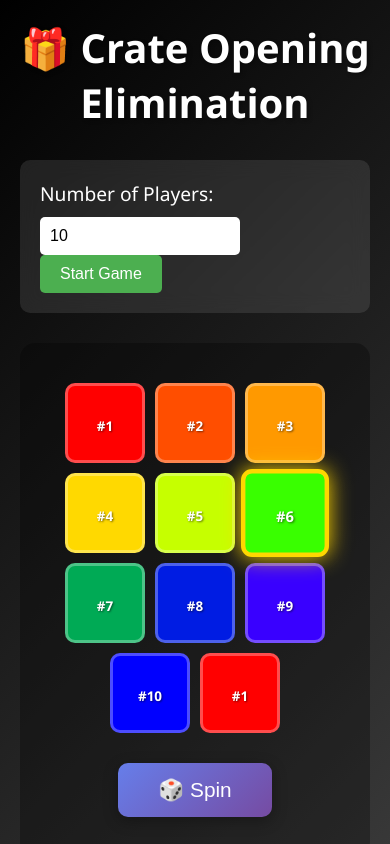
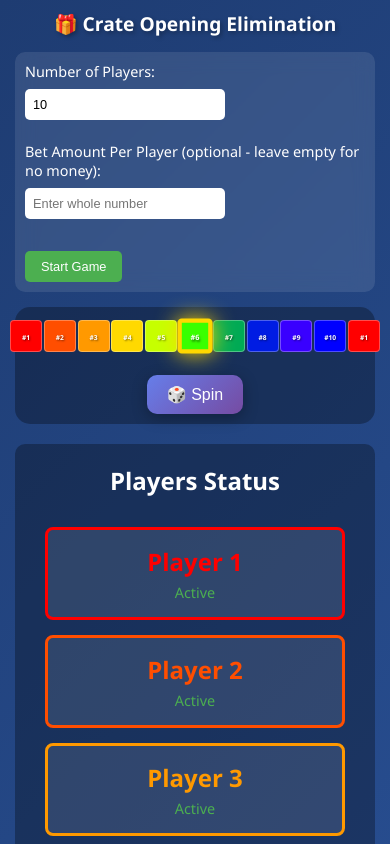
Before and after one commit to dexterolsen2/Crate-Elimination-System, a plain HTML site: page index.html in a window 390 px wide. Both pictures are taken after a click on the button "Start Game". Shown: the top 844 px of the page. Drawn offline with Linux system fonts and the light colour scheme.

Commit message:
Update index.html

```diff
--- a/index.html
+++ b/index.html
@@ -13,50 +13,52 @@
 
         body {
             font-family: 'Segoe UI', Tahoma, Geneva, Verdana, sans-serif;
-            background: linear-gradient(135deg, #000000 0%, #616161 100%);
+            background: linear-gradient(135deg, #1e3c72 0%, #2a5298 100%);
             min-height: 100vh;
-            padding: 20px;
+            padding: 10px;
             color: white;
+            overflow-x: hidden;
         }
 
         .container {
-            max-width: 1200px;
+            max-width: 100%;
             margin: 0 auto;
+            padding: 0 5px;
         }
 
         h1 {
             text-align: center;
-            margin-bottom: 30px;
-            font-size: 2.5em;
+            margin-bottom: 20px;
+            font-size: clamp(1.5em, 5vw, 2.5em);
             text-shadow: 2px 2px 4px rgba(0,0,0,0.3);
         }
 
         .setup-section {
             background: rgba(255,255,255,0.1);
-            padding: 20px;
+            padding: 15px;
             border-radius: 10px;
-            margin-bottom: 30px;
+            margin-bottom: 20px;
             backdrop-filter: blur(10px);
         }
 
         .setup-section label {
             display: block;
-            margin-bottom: 10px;
-            font-size: 1.2em;
+            margin-bottom: 8px;
+            font-size: clamp(0.9em, 2.5vw, 1.2em);
         }
 
         .setup-section input {
-            width: 200px;
-            padding: 10px;
-            font-size: 1em;
+            width: min(200px, 80%);
+            padding: 8px;
+            font-size: clamp(0.8em, 2vw, 1em);
             border-radius: 5px;
             border: none;
             margin-right: 10px;
         }
 
         .setup-section button {
-            padding: 10px 20px;
-            font-size: 1em;
+            padding: 8px 16px;
+            font-size: clamp(0.8em, 2vw, 1em);
             background: #4CAF50;
             color: white;
             border: none;
@@ -71,33 +73,126 @@
 
         .crate-section {
             background: rgba(0,0,0,0.3);
-            padding: 40px;
+            padding: 20px 5px;
             border-radius: 15px;
-            margin-bottom: 30px;
+            margin-bottom: 20px;
             text-align: center;
+            overflow: visible;
         }
 
         .crates {
             display: flex;
             justify-content: center;
-            gap: 10px;
-            margin-bottom: 30px;
-            flex-wrap: wrap;
+            align-items: center;
+            gap: min(1vw, 8px);
+            margin-bottom: 20px;
+            flex-wrap: nowrap;
+            overflow: visible;
+            padding: 5px 2px;
+            width: 100%;
         }
 
         .crate {
-            width: 80px;
-            height: 80px;
+            width: calc((100vw - 40px - (10 * min(1vw, 8px))) / 11);
+            height: calc((100vw - 40px - (10 * min(1vw, 8px))) / 11);
+            max-width: 80px;
+            max-height: 80px;
+            min-width: 30px;
+            min-height: 30px;
+            flex-shrink: 0;
+            flex-grow: 0;
             border-radius: 10px;
             border: 3px solid rgba(255,255,255,0.3);
             display: flex;
             flex-direction: column;
             align-items: center;
             justify-content: center;
-            font-size: 0.7em;
+            font-size: clamp(0.4em, 1.5vw, 0.8em);
             font-weight: bold;
             text-shadow: 1px 1px 2px rgba(0,0,0,0.5);
             transition: background 0.05s linear, border-color 0.05s linear;
+            box-sizing: border-box;
+        }
+
+        .crate.middle {
+            border: 3px solid #FFD700;
+            box-shadow: 0 0 15px #FFD700;
+            transform: scale(1.05);
+        }
+
+        .crate-number {
+            font-size: clamp(0.8em, 2vw, 1.2em);
+            margin-top: 2px;
+            line-height: 1;
+        }
+
+        /* Portrait mode optimization (9:16 and similar) */
+        @media (max-aspect-ratio: 9/16) {
+            .crate-section {
+                padding: 10px 2px;
+            }
+
+            .crates {
+                gap: min(0.5vw, 4px);
+                padding: 3px 1px;
+            }
+
+            .crate {
+                width: calc((100vw - 20px - (10 * min(0.5vw, 4px))) / 11);
+                height: calc((100vw - 20px - (10 * min(0.5vw, 4px))) / 11);
+                min-width: 25px;
+                min-height: 25px;
+                border-radius: 6px;
+                border-width: 2px;
+                font-size: clamp(0.35em, 1.2vw, 0.6em);
+            }
+
+            .crate.middle {
+                border-width: 2px;
+                transform: scale(1.03);
+                box-shadow: 0 0 10px #FFD700;
+            }
+
+            .crate-number {
+                font-size: clamp(0.7em, 1.5vw, 1em);
+                margin-top: 1px;
+            }
+
+            h1 {
+                font-size: clamp(1.2em, 4vw, 2em);
+                margin-bottom: 15px;
+            }
+
+            .setup-section {
+                padding: 10px;
+                margin-bottom: 15px;
+            }
+
+            .spin-button {
+                padding: clamp(8px, 1.5vw, 12px) clamp(16px, 3vw, 30px);
+                font-size: clamp(0.9em, 2vw, 1.1em);
+            }
+        }
+
+        @media (max-width: 768px) {
+            .crate {
+                border-width: 2px;
+                border-radius: 6px;
+            }
+            .crate.middle {
+                border-width: 2px;
+                transform: scale(1.03);
+            }
+        }
+
+        @media (max-width: 480px) {
+            .crate {
+                border-width: 1px;
+                border-radius: 4px;
+            }
+            .crate.middle {
+                border-width: 2px;
+            }
         }
 
         .crate.middle {
@@ -112,8 +207,8 @@
         }
 
         .spin-button {
-            padding: 15px 40px;
-            font-size: 1.3em;
+            padding: clamp(10px, 2vw, 15px) clamp(20px, 4vw, 40px);
+            font-size: clamp(1em, 2.5vw, 1.3em);
             background: linear-gradient(135deg, #667eea 0%, #764ba2 100%);
             color: white;
             border: none;
@@ -260,6 +355,7 @@
         .modal-content p {
             font-size: 1.3em;
             margin-bottom: 30px;
+            white-space: pre-line;
         }
 
         .modal-buttons {
@@ -333,6 +429,11 @@
         <div class="setup-section">
             <label>Number of Players:</label>
             <input type="number" id="playerCount" min="2" max="500" value="10">
+            <br><br>
+            <label>Bet Amount Per Player (optional - leave empty for no money):</label>
+            <input type="number" id="betAmount" min="0" step="1" placeholder="Enter whole number">
+            <div id="totalBetDisplay" style="margin-top: 10px; font-size: 1.1em; color: #FFD700;"></div>
+            <br>
             <button onclick="initGame()">Start Game</button>
         </div>
 
@@ -384,7 +485,10 @@
             totalPlayers: 0,
             players: [],
             isGameActive: false,
-            playerColors: []
+            playerColors: [],
+            betAmount: 0,
+            totalBet: 0,
+            hasBet: false
         };
 
         function generateRainbowColors(count) {
@@ -417,10 +521,17 @@
                 return;
             }
 
+            const betInput = document.getElementById('betAmount').value;
+            const betPerPlayer = betInput ? parseInt(betInput) : 0;
+            const totalBet = betPerPlayer * count;
+
             gameState.totalPlayers = count;
             gameState.players = [];
             gameState.isGameActive = true;
             gameState.playerColors = generateRainbowColors(count);
+            gameState.betAmount = betPerPlayer;
+            gameState.totalBet = totalBet;
+            gameState.hasBet = betPerPlayer > 0;
 
             for (let i = 1; i <= count; i++) {
                 gameState.players.push({
@@ -428,6 +539,13 @@
                     eliminated: false,
                     color: gameState.playerColors[i - 1]
                 });
+            }
+
+            if (gameState.hasBet) {
+                document.getElementById('totalBetDisplay').textContent =
+                    `Total Bet: ${betPerPlayer} × ${count} players = ${totalBet}`;
+            } else {
+                document.getElementById('totalBetDisplay').textContent = '';
             }
 
             renderCrates();
@@ -506,12 +624,12 @@
                 lastTime = now;
 
                 // Slightly exponential deceleration - faster than linear but smoother than cubic
-                const totalDuration = 5000; // 10 seconds total
-                const progress = Math.min(currentFrame / 300, 1);
-                const easeOut = 1 - Math.pow(1 - progress, 1);
+                const totalDuration = 3500; // 3.5 seconds total
+                const progress = Math.min(currentFrame / 210, 1);
+                const easeOut = 1 - Math.pow(1 - progress, 1.1);
 
                 // Speed decreases with slight exponential curve
-                const speed = 1 * (1 - easeOut) + 0.01;
+                const speed = 1.1 * (1 - easeOut) + 0.01;
                 position += speed;
 
                 const frameIndex = Math.floor(position);
@@ -565,7 +683,29 @@
         }
 
         function showWinner(winner) {
-            document.getElementById('winnerText').textContent = `Player ${winner.number} is the winner!`;
+            let winnerMessage = `Player ${winner.number} is the winner!`;
+
+            if (gameState.hasBet) {
+                // Calculate prize using the piecewise function
+                const n = gameState.totalPlayers;
+                const money = gameState.betAmount;
+
+                // Define the piecewise function f(n)
+                let multiplier;
+                if (n < 100) {
+                    multiplier = 2 * n;
+                } else {
+                    multiplier = 1.666667 * n;
+                }
+
+                // Calculate prize and expected value
+                const prize = money * multiplier;
+                const expectedValue = prize / n;
+
+                winnerMessage += `\n\nYou won: ${prize.toFixed(2)}!\nExpected value was: ${expectedValue.toFixed(2)}`;
+            }
+
+            document.getElementById('winnerText').textContent = winnerMessage;
             document.getElementById('winnerModal').classList.add('active');
             gameState.isGameActive = false;
         }
```
